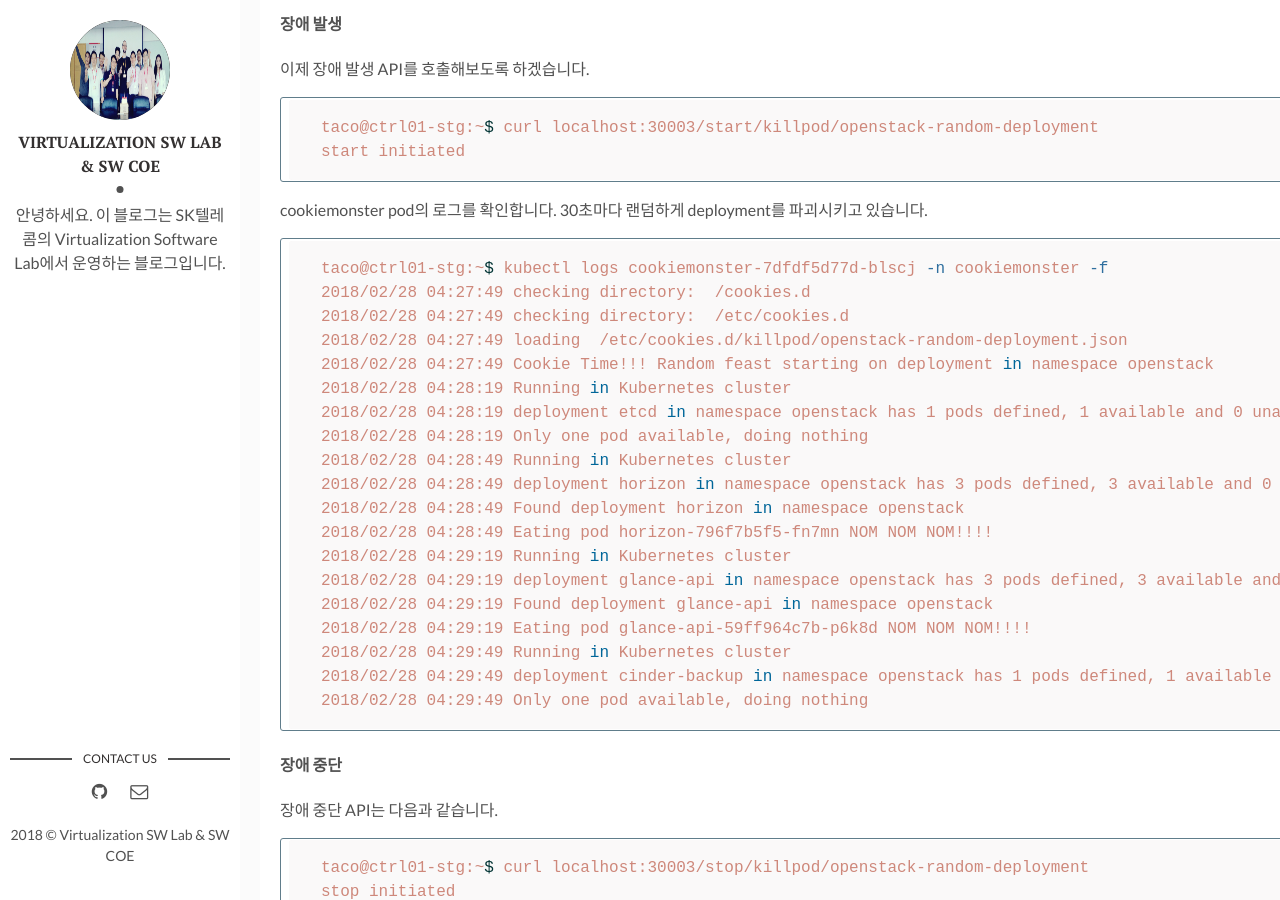
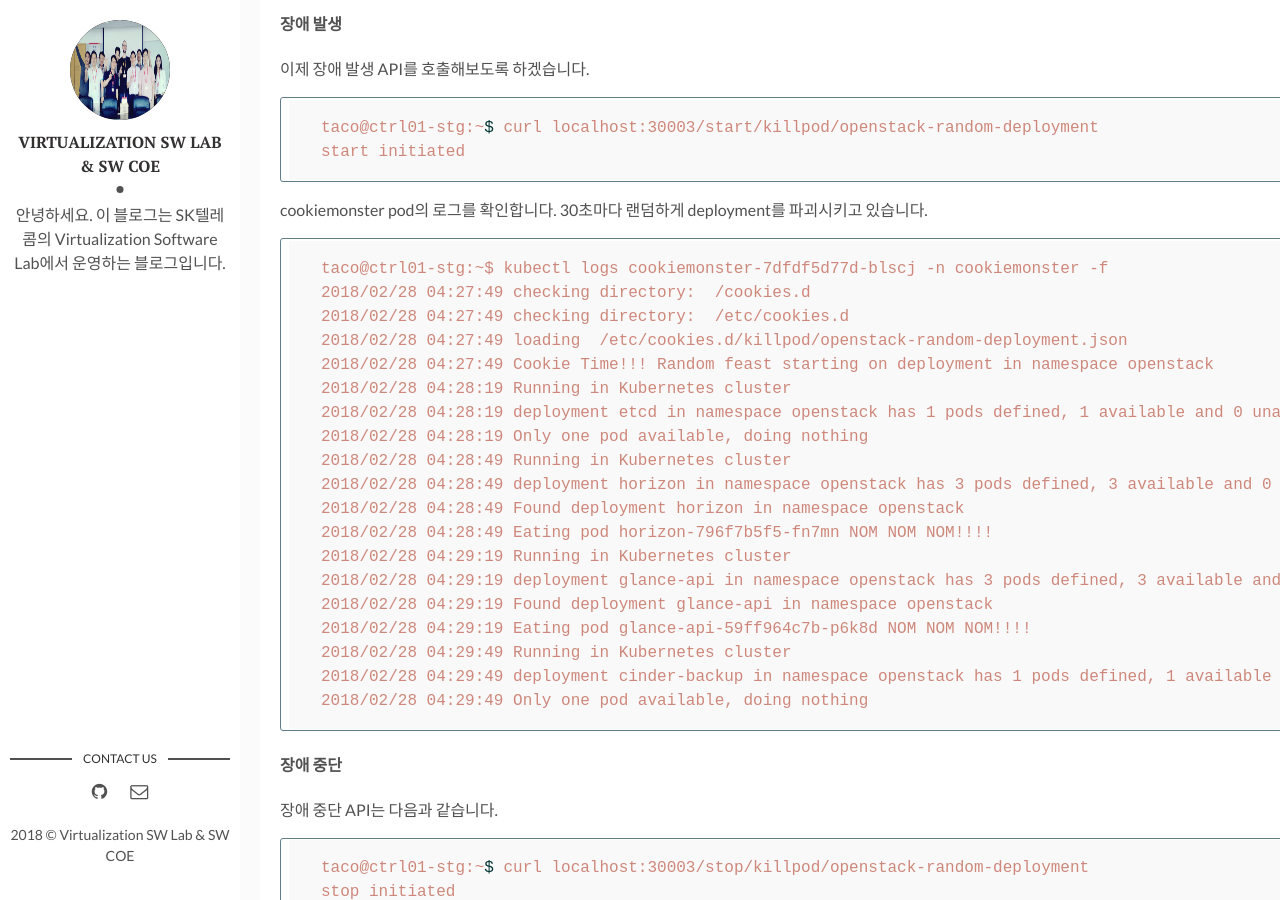
Before and after one commit to sktelecom-oslab/Virtualization-Software-Lab, a Jekyll site: the page built from _posts/2018-02-28-ChaosEngineeringInTaco.md, in a window 1280 px wide and 900 px high, scrolled down 3897 px. Built offline with Jekyll 4.4.1, drawn with Linux system fonts in a browser that asks for light colours.

Commit message:
testing code block format 2

```diff
--- a/_posts/2018-02-28-ChaosEngineeringInTaco.md
+++ b/_posts/2018-02-28-ChaosEngineeringInTaco.md
@@ -127,7 +127,7 @@ start initiated
 
  cookiemonster pod의 로그를 확인합니다. 30초마다 랜덤하게 deployment를 파괴시키고 있습니다.
 
-~~~ bash
+~~~
 taco@ctrl01-stg:~$ kubectl logs cookiemonster-7dfdf5d77d-blscj -n cookiemonster -f
 2018/02/28 04:27:49 checking directory:  /cookies.d
 2018/02/28 04:27:49 checking directory:  /etc/cookies.d
```
